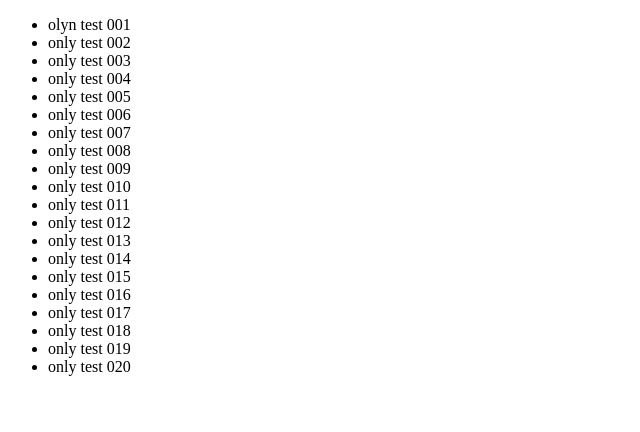
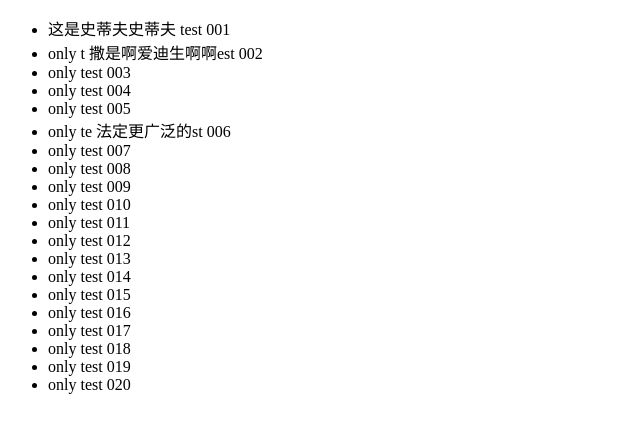
Before and after one commit to jinyf7510/first, a plain HTML site: page sing.html in a window 1280 px wide. Shown: the whole page, without its empty margins (0-640 px from the left). Drawn offline with Linux system fonts and the light colour scheme.

Commit message:
Update sing.html
测试一下

```diff
--- a/sing.html
+++ b/sing.html
@@ -9,12 +9,12 @@
 <body>
     <div id="box">
         <ul>
-            <li>olyn test 001</li>
-            <li>only test 002</li>
+            <li>这是史蒂夫史蒂夫 test 001</li>
+            <li>only t 撒是啊爱迪生啊啊est 002</li>
             <li>only test 003</li>
             <li>only test 004</li>
             <li>only test 005</li>
-            <li>only test 006</li>
+            <li>only te   法定更广泛的st 006</li>
             <li>only test 007</li>
             <li>only test 008</li>
             <li>only test 009</li>
```
